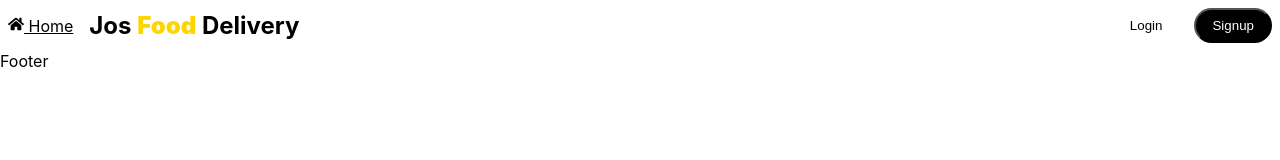
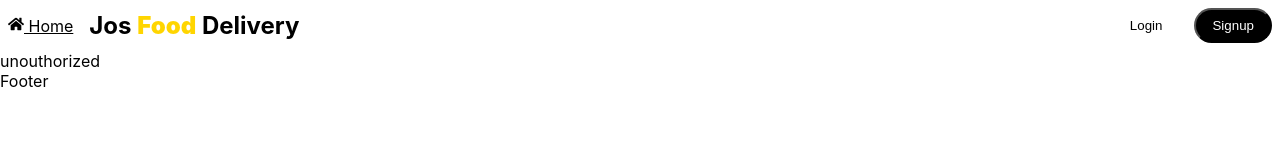
Before and after one commit to Joseh254/JosFood-Delivery-Website, a React (Vite) app in the folder CLIENT/: page /Page404 in a window 1280 px wide. Shown: the top 160 px of the page. Built offline with nearby package versions, Linux system fonts and the light colour scheme; no server answers.

Commit message:
authorize admin routes

```diff
--- a/CLIENT/src/App.jsx
+++ b/CLIENT/src/App.jsx
@@ -11,6 +11,7 @@ import AdminOrders from "./Pages/Admin/AdminOrders/AdminOrders";
 import AdminUsers from "./Pages/Admin/AdminUsers/AdminUsers";
 import AddProduct from "./Pages/Admin/Add product/AddProduct";
 import EditProduct from "./Pages/Admin/EditProduct/EditProduct";
+import Page404 from "./Pages/Admin/Page404/Page404";
 import Cart from "./Pages/Cart/Cart";
 
 function App() {
@@ -22,6 +23,7 @@ function App() {
           <Route path="/AdminHome" element={<AdminHome />} />
           <Route path="/" element={<Home />} />
           <Route path="/Cart" element={<Cart />} />
+          <Route path="/Page404" element={< Page404/>} />
           <Route path="/Login" element={<Login />} />
           <Route path="/Signup" element={<Signup />} />
           <Route path="/AdminProducts" element={<AdminProducts />} />
--- a/CLIENT/src/Pages/Admin/EditProduct/EditProduct.jsx
+++ b/CLIENT/src/Pages/Admin/EditProduct/EditProduct.jsx
@@ -26,9 +26,10 @@ function EditProduct() {
   });
 
   const fetchProduct = async () => {
+if (user.role==='admin'){
   try {
     const response = await axios.get(`${api_url}/api/products/getOneproduct/${productId}`, { withCredentials: true });
-      console.log(response);
+    console.log(response.data);
     if (response.data.success) {
       formik.setValues(response.data.data);
     } else {
@@ -36,6 +37,10 @@ function EditProduct() {
     }
   } catch (error) {
     setError(error.message);
+  }
+}else{
+setError("unouthorized")
+navigate("Page404")
 }
   };
 
--- /dev/null
+++ b/CLIENT/src/Pages/Admin/Page404/Page404.jsx
@@ -0,0 +1,9 @@
+import React from 'react'
+
+function Page404() {
+  return (
+    <div>unouthorized</div>
+  )
+}
+
+export default Page404
```
Lines whose indentation alone changed are shown as unchanged.
